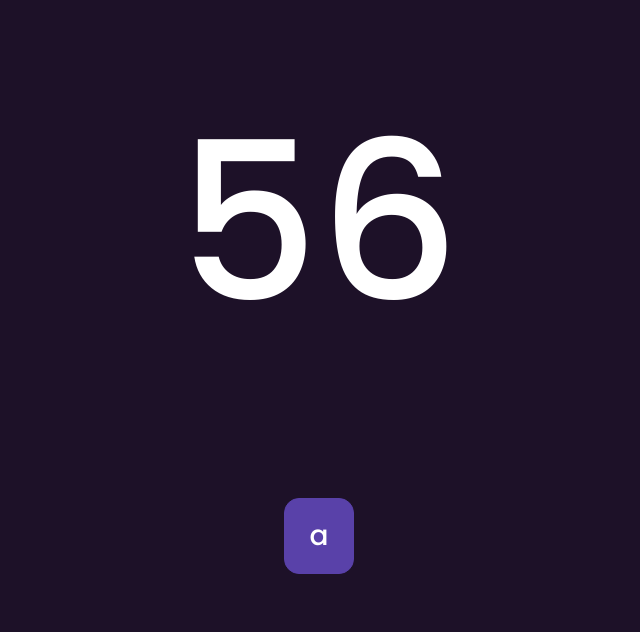
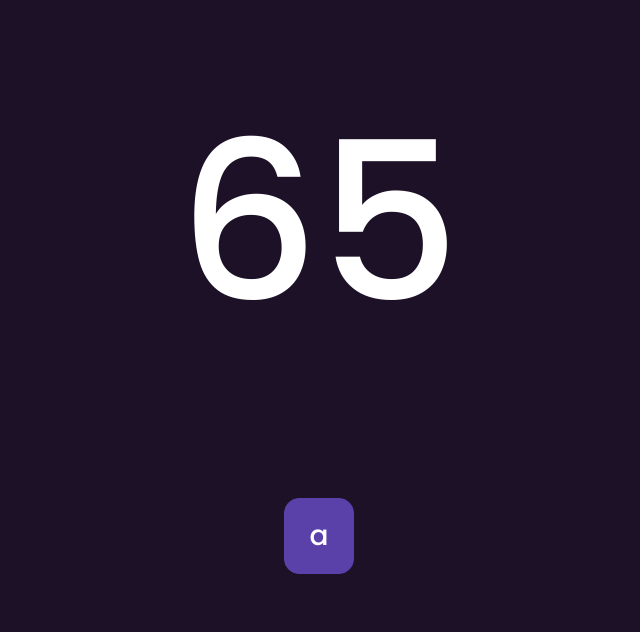
Before and after one commit to saadman-galib/javascript-find-keycode, a website built with Vite: page index.html in a window 1280 px wide. Shown: the part 84-716 px from the top of the page, without its empty margins (321-961 px from the left). Built offline with nearby package versions, Linux system fonts and the light colour scheme.

```diff
--- a/index.html
+++ b/index.html
@@ -9,7 +9,7 @@
     </head>
     <body>
         <div id="app">
-            <div id="keycode"><p>56</p></div>
+            <div id="keycode"><p>65</p></div>
             <div id="key"><p>a</p></div>
         </div>
         <script type="module" src="./src/main.js"></script>
```
Also changed, not shown: 1 other file.
